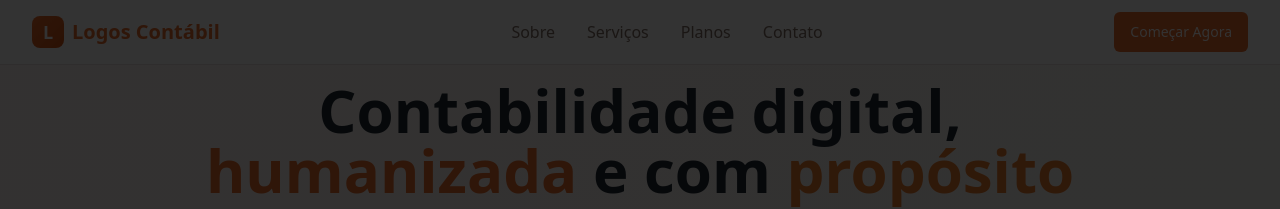
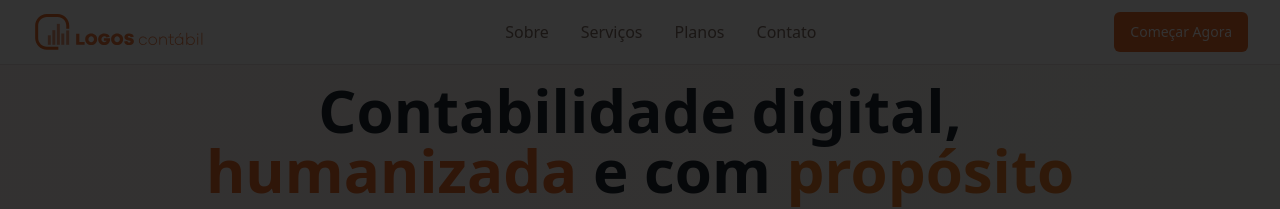
Before and after one commit to gaabiceranto/logotipos-humanos-tecnologia-cuidado-78157, a React (Vite) app: page / in a window 1280 px wide. Shown: the top 209 px of the page. Built offline with nearby package versions, Linux system fonts and the light colour scheme; the HTML template or start-up script is replaced by a standard one.

Commit message:
Update logo

```diff
--- a/src/components/Header.tsx
+++ b/src/components/Header.tsx
@@ -1,16 +1,14 @@
 import { Button } from "@/components/ui/button";
 import { Menu } from "lucide-react";
+import logosLogo from "@/assets/logos-contabil-logo.svg";
 
 const Header = () => {
   return (
     <header className="fixed top-0 left-0 right-0 z-50 bg-background/95 backdrop-blur-sm border-b">
       <div className="container mx-auto px-4 sm:px-6 lg:px-8">
         <div className="flex items-center justify-between h-16">
-          <div className="flex items-center space-x-2">
-            <div className="w-8 h-8 bg-gradient-primary rounded-lg flex items-center justify-center">
-              <span className="text-primary-foreground font-bold text-lg">L</span>
-            </div>
-            <span className="text-xl font-bold text-primary">Logos Contábil</span>
+          <div className="flex items-center">
+            <img src={logosLogo} alt="Logos Contábil" className="h-10" />
           </div>
 
           <nav className="hidden md:flex items-center space-x-8">
```
Also changed, not shown: src/assets/logos-contabil-logo.svg (added).
